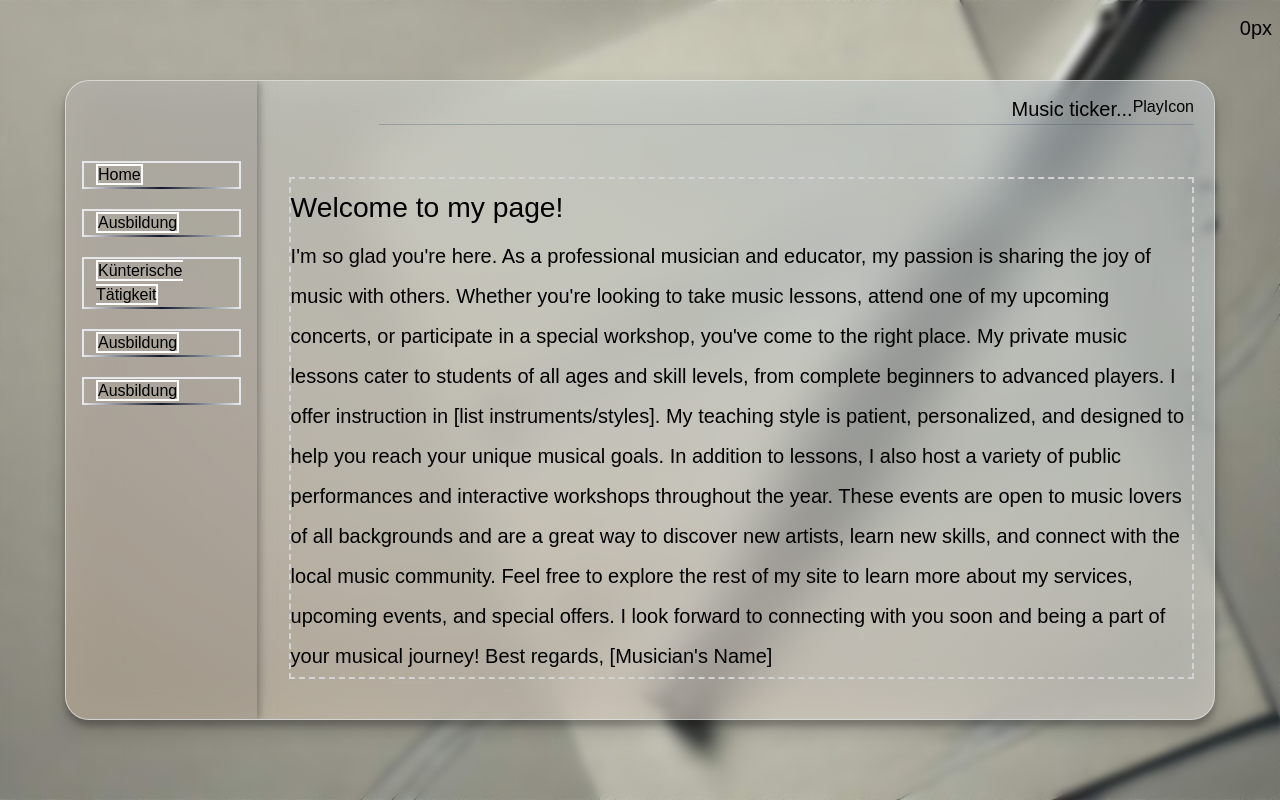
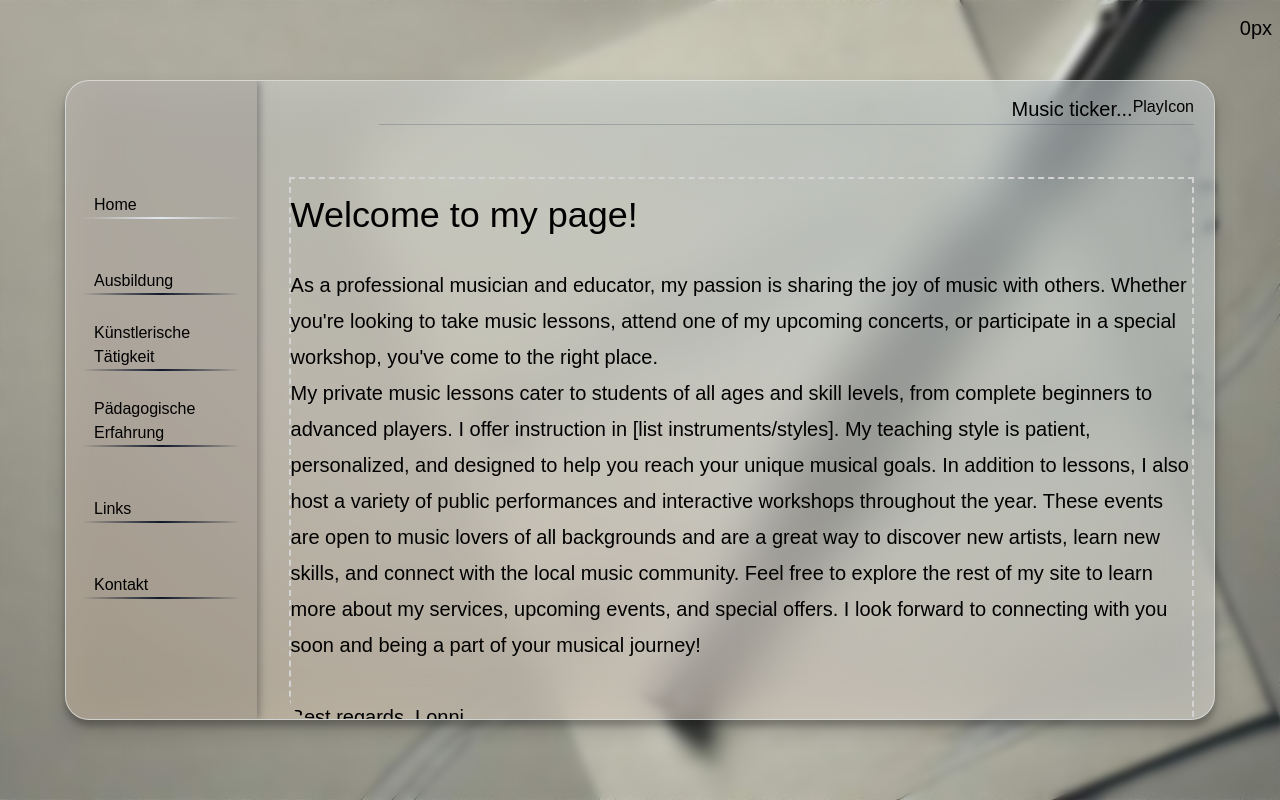
Before and after one commit to j-eick/lonni-homepage, a Next.js app: page /home in a window 1280 px wide. Built offline with nearby package versions, Linux system fonts and the light colour scheme.

Commit message:
style changes

```diff
--- a/app/globals.css
+++ b/app/globals.css
@@ -8,11 +8,24 @@
 }
 
 @layer components {
-    .fadingLine {
+    .fadingLineBlack {
         @apply before:content-[""] before:w-full before:h-0.5
         before:bg-gradient-to-r before:from-transparent before:via-slate-900 before:to-transparent
         before:top-full;
     }
+    .fadingLineWhite {
+        @apply before:content-[""] before:w-full before:h-0.5
+        before:bg-gradient-to-r before:from-transparent before:via-slate-200 before:to-transparent
+        before:top-full;
+    }
+
+    .bb {
+        @apply border-1 border-black;
+    }
+    .bw {
+        @apply border-1 border-white;
+    }
+
     .mainGradient {
         background-image: linear-gradient(
             to right top,
@@ -51,11 +64,17 @@
     --step--2: clamp(0.6252rem, 0.7185rem + -0.1204vw, 0.6944rem);
     --step--1: clamp(0.8333rem, 0.8157rem + 0.0881vw, 0.884rem);
     --step-0: clamp(1rem, 0.913rem + 0.4348vw, 1.25rem);
-    --step-1: clamp(1.2rem, 1.0026rem + 0.987vw, 1.7675rem);
+    /* --step-1: clamp(1.2rem, 1.0026rem + 0.987vw, 1.7675rem);
     --step-2: clamp(1.44rem, 1.0716rem + 1.8422vw, 2.4992rem);
     --step-3: clamp(1.728rem, 1.0998rem + 3.1408vw, 3.5339rem);
     --step-4: clamp(2.0736rem, 1.0568rem + 5.0841vw, 4.997rem);
-    --step-5: clamp(2.4883rem, 0.8962rem + 7.9607vw, 7.0657rem);
+    --step-5: clamp(2.4883rem, 0.8962rem + 7.9607vw, 7.0657rem); */
+
+    --step-1: clamp(1.08rem, 0.9023rem + 0.8883vw, 1.5908rem);
+    --step-2: clamp(1.296rem, 0.9644rem + 1.658vw, 2.2493rem);
+    --step-3: clamp(1.5552rem, 0.9898rem + 2.8267vw, 3.1805rem);
+    --step-4: clamp(1.8662rem, 0.9511rem + 4.5757vw, 4.4973rem);
+    --step-5: clamp(2.2395rem, 0.8066rem + 7.1646vw, 6.3591rem);
 }
 
 *,
--- a/app/home/page.tsx
+++ b/app/home/page.tsx
@@ -2,9 +2,17 @@
 
 import Link from "next/link";
 import useWindowSize from "../hooks/useWindowSize";
+import { usePathname } from "next/navigation";
+import { useEffect } from "react";
 
 export default function Home() {
     const windowSize = useWindowSize();
+
+    const path = usePathname();
+
+    useEffect(() => {
+        console.log(path);
+    }, []);
 
     return (
         <div
@@ -25,12 +33,14 @@ export default function Home() {
                             {links.map((link, i) => (
                                 <li
                                     key={i}
-                                    className={`relative px-3 border-2
-                                                before:absolute before:left-1/2 before:-translate-x-1/2 fadingLine `}
+                                    className={`relative px-3 h-14 flex items-end
+                                                before:absolute before:left-1/2 before:-translate-x-1/2 ${
+                                                    path === link.href ? "fadingLineWhite" : "fadingLineBlack"
+                                                } `}
                                 >
                                     <Link
                                         href={link.href}
-                                        className="w-full border-2 border-white"
+                                        className="w-full "
                                     >
                                         {link.name}
                                     </Link>
@@ -55,12 +65,12 @@ export default function Home() {
                         className={`row-start-2
                                     h-auto border-dashed`}
                     >
-                        <h5>Welcome to my page!</h5>
-                        <p>
-                            I'm so glad you're here. As a professional musician and educator, my passion is sharing the
-                            joy of music with others. Whether you're looking to take music lessons, attend one of my
-                            upcoming concerts, or participate in a special workshop, you've come to the right place. My
-                            private music lessons cater to students of all ages and skill levels, from complete
+                        <h4 className="pb-4">Welcome to my page!</h4>
+                        <p className="leading-9">
+                            As a professional musician and educator, my passion is sharing the joy of music with others.
+                            Whether you're looking to take music lessons, attend one of my upcoming concerts, or
+                            participate in a special workshop, you've come to the right place. <br />
+                            My private music lessons cater to students of all ages and skill levels, from complete
                             beginners to advanced players. I offer instruction in [list instruments/styles]. My teaching
                             style is patient, personalized, and designed to help you reach your unique musical goals. In
                             addition to lessons, I also host a variety of public performances and interactive workshops
@@ -68,7 +78,8 @@ export default function Home() {
                             great way to discover new artists, learn new skills, and connect with the local music
                             community. Feel free to explore the rest of my site to learn more about my services,
                             upcoming events, and special offers. I look forward to connecting with you soon and being a
-                            part of your musical journey! Best regards, [Musician's Name]
+                            part of your musical journey! <br /> <br />
+                            Best regards, Lonni
                         </p>
                     </article>
                 </main>
@@ -81,8 +92,98 @@ export default function Home() {
 
 const links = [
     { href: "/home", name: "Home" },
-    { href: "/ausbildung", name: "Ausbildung" },
-    { href: "/ausbildung", name: "Künterische Tätigkeit" },
-    { href: "/ausbildung", name: "Ausbildung" },
-    { href: "/ausbildung", name: "Ausbildung" },
+    { href: "/home/ausbildung", name: "Ausbildung" },
+    { href: "/ausbildung", name: "Künstlerische Tätigkeit" },
+    { href: "/ausbildung", name: "Pädagogische Erfahrung" },
+    { href: "/ausbildung", name: "Links" },
+    { href: "/ausbildung", name: "Kontakt" },
 ];
+
+// "use client";
+
+// import Link from "next/link";
+// import useWindowSize from "../hooks/useWindowSize";
+// import { usePathname } from "next/navigation";
+// import { useEffect } from "react";
+// import { FaMusic } from "react-icons/fa"; // Import music icon
+
+// export default function Home() {
+//     const windowSize = useWindowSize();
+//     const path = usePathname();
+
+//     useEffect(() => {
+//         console.log(path);
+//     }, []);
+
+//     return (
+//         <div className="min-h-screen bg-gradient-to-br from-indigo-500 to-purple-600 p-8">
+//             <div className="max-w-7xl mx-auto bg-white rounded-lg shadow-2xl overflow-hidden">
+//                 <div className="flex">
+//                     <aside className="w-64 bg-gray-100 p-6">
+//                         <nav>
+//                             <ul className="space-y-4">
+//                                 {links.map((link, i) => (
+//                                     <li key={i}>
+//                                         <Link
+//                                             href={link.href}
+//                                             className={`block py-2 px-4 rounded transition-colors ${
+//                                                 path === link.href ? "bg-indigo-600 text-white" : "hover:bg-indigo-100"
+//                                             }`}
+//                                         >
+//                                             {link.name}
+//                                         </Link>
+//                                     </li>
+//                                 ))}
+//                             </ul>
+//                         </nav>
+//                     </aside>
+//                     <main className="flex-1 p-8">
+//                         <header className="flex justify-between items-center mb-8 pb-4 border-b">
+//                             <h1 className="text-3xl font-bold text-gray-800">Welcome to Lonni's Music</h1>
+//                             <div className="flex items-center space-x-2">
+//                                 <p className="text-sm text-gray-600">Now Playing: Jazz Fusion</p>
+//                                 <FaMusic className="text-indigo-600" />
+//                             </div>
+//                         </header>
+//                         <article className="prose lg:prose-xl">
+//                             <h2 className="text-2xl font-semibold mb-4">Welcome to my page!</h2>
+//                             <p className="mb-4">
+//                                 As a professional musician and educator, my passion is sharing the joy of music with
+//                                 others. Whether you're looking to take music lessons, attend one of my upcoming
+//                                 concerts, or participate in a special workshop, you've come to the right place.
+//                             </p>
+//                             <p className="mb-4">
+//                                 My private music lessons cater to students of all ages and skill levels, from complete
+//                                 beginners to advanced players. I offer instruction in various instruments and styles,
+//                                 with a teaching approach that is patient, personalized, and designed to help you reach
+//                                 your unique musical goals.
+//                             </p>
+//                             <p className="mb-4">
+//                                 In addition to lessons, I also host a variety of public performances and interactive
+//                                 workshops throughout the year. These events are open to music lovers of all backgrounds
+//                                 and are a great way to discover new artists, learn new skills, and connect with the
+//                                 local music community.
+//                             </p>
+//                             <p>
+//                                 Feel free to explore the rest of my site to learn more about my services, upcoming
+//                                 events, and special offers. I look forward to connecting with you soon and being a part
+//                                 of your musical journey!
+//                             </p>
+//                             <p className="mt-8 text-right font-semibold">Best regards, Lonni</p>
+//                         </article>
+//                     </main>
+//                 </div>
+//             </div>
+//             <p className="text-xs text-white mt-4 text-right">Window width: {windowSize.width}px</p>
+//         </div>
+//     );
+// }
+
+// const links = [
+//     { href: "/home", name: "Home" },
+//     { href: "/home/ausbildung", name: "Education" },
+//     { href: "/artistic", name: "Artistic Activities" },
+//     { href: "/teaching", name: "Teaching Experience" },
+//     { href: "/links", name: "Links" },
+//     { href: "/contact", name: "Contact" },
+// ];
--- a/app/page.tsx
+++ b/app/page.tsx
@@ -25,7 +25,7 @@ export default function App() {
                     className={`row-start-4 px-4 py-3 flex flex-col gap-4 items-center border rounded-3xl
                                 hover:shadow-mainShadow`}
                 >
-                    <h1 className="text-3xl">Lonni Inman</h1>
+                    <h1 className="text-3xl font-landingTitle">Lonni Inman</h1>
                     <nav className="relative row-start-8 h-max">
                         <svg
                             xmlns="http://www.w3.org/2000/svg"
```
